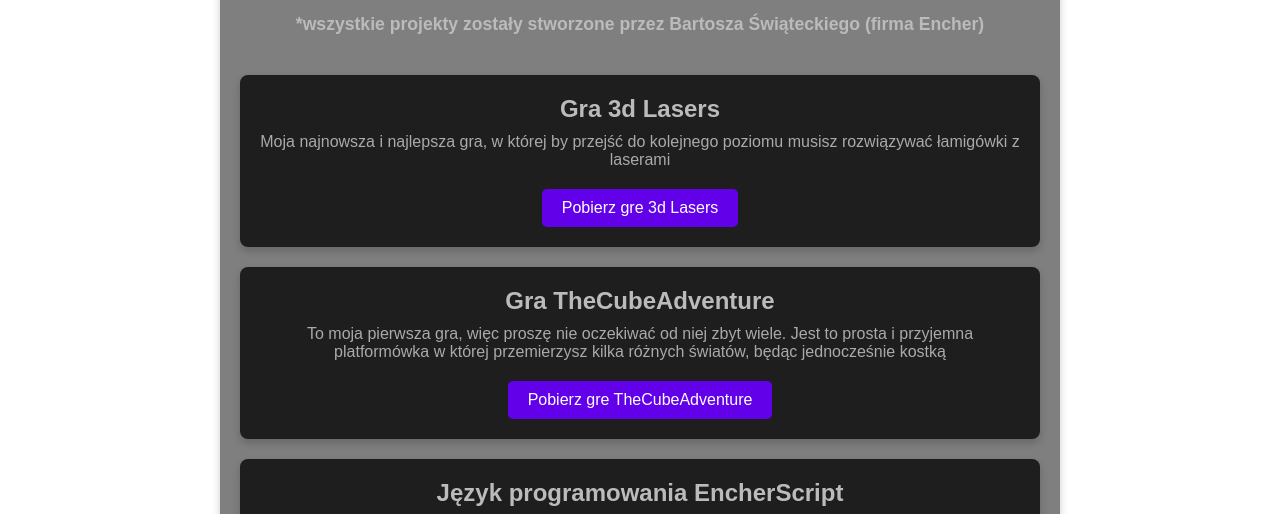
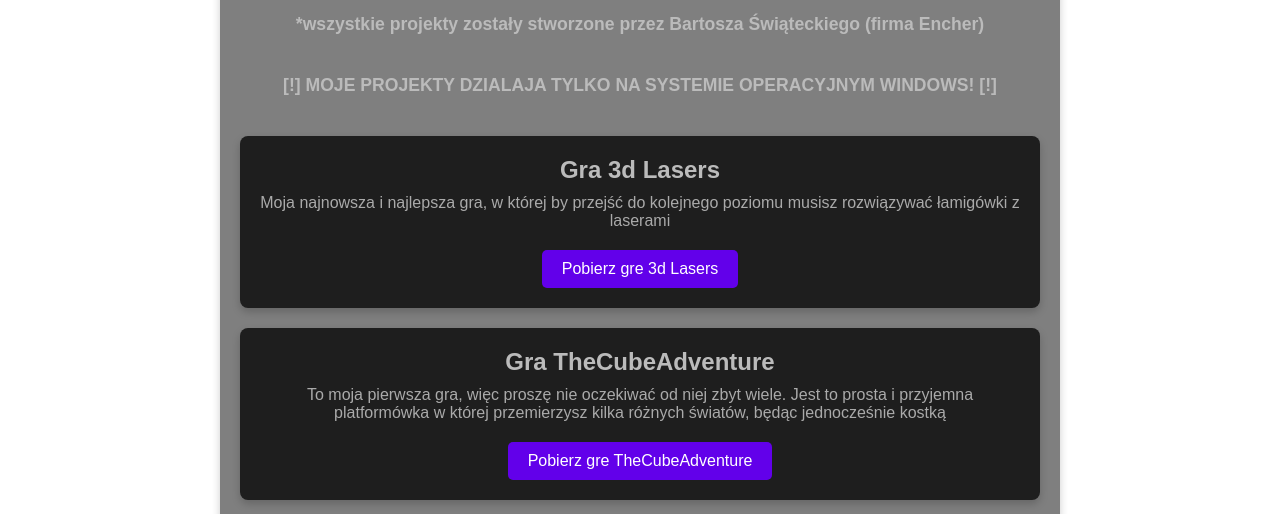
Before and after one commit to Encher111/enchercloud, a plain HTML site: page index.html in a window 1280 px wide. Shown: the part 263-777 px from the top of the page. Drawn offline with Linux system fonts and the light colour scheme.

Commit message:
Update index.html

```diff
--- a/index.html
+++ b/index.html
@@ -131,6 +131,7 @@
         <h1>Witaj w EncherCloud</h1>
         <h2>Na tej stronie możesz pobrać moje wszystkie projekty</h2>
         <h3>*wszystkie projekty zostały stworzone przez Bartosza Świąteckiego (firma Encher)</h3>
+        <h3>[!] MOJE PROJEKTY DZIALAJA TYLKO NA SYSTEMIE OPERACYJNYM WINDOWS! [!]</h3>
 
         <div class="project">
             <div class="project-content">
```
